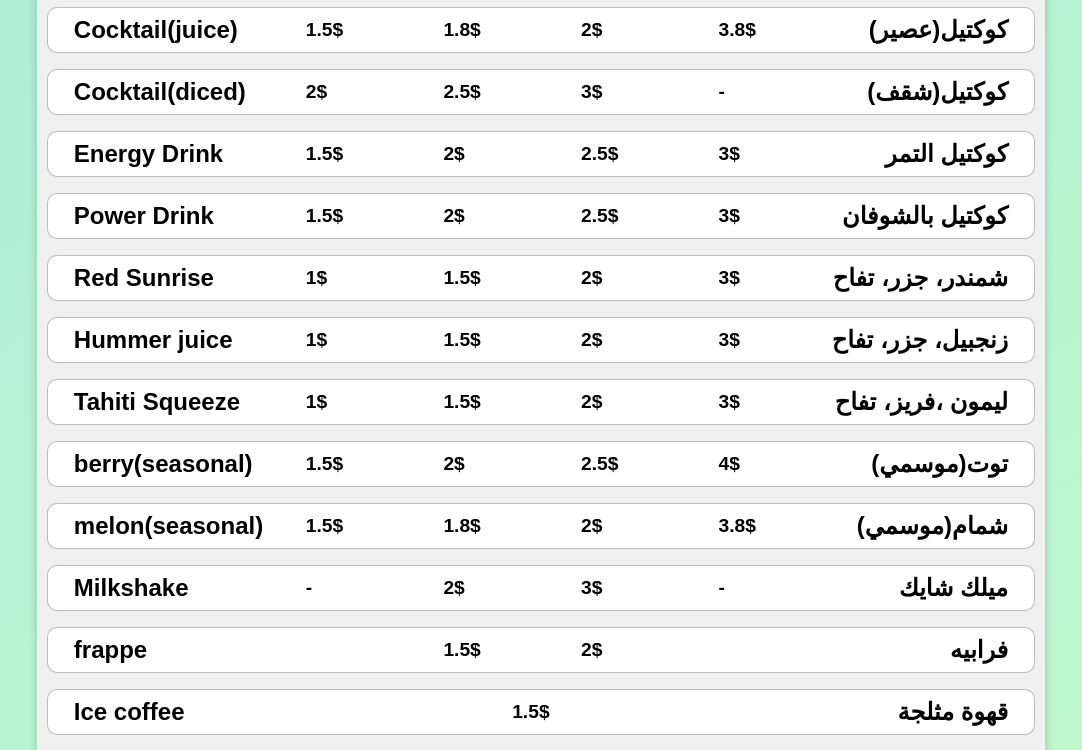
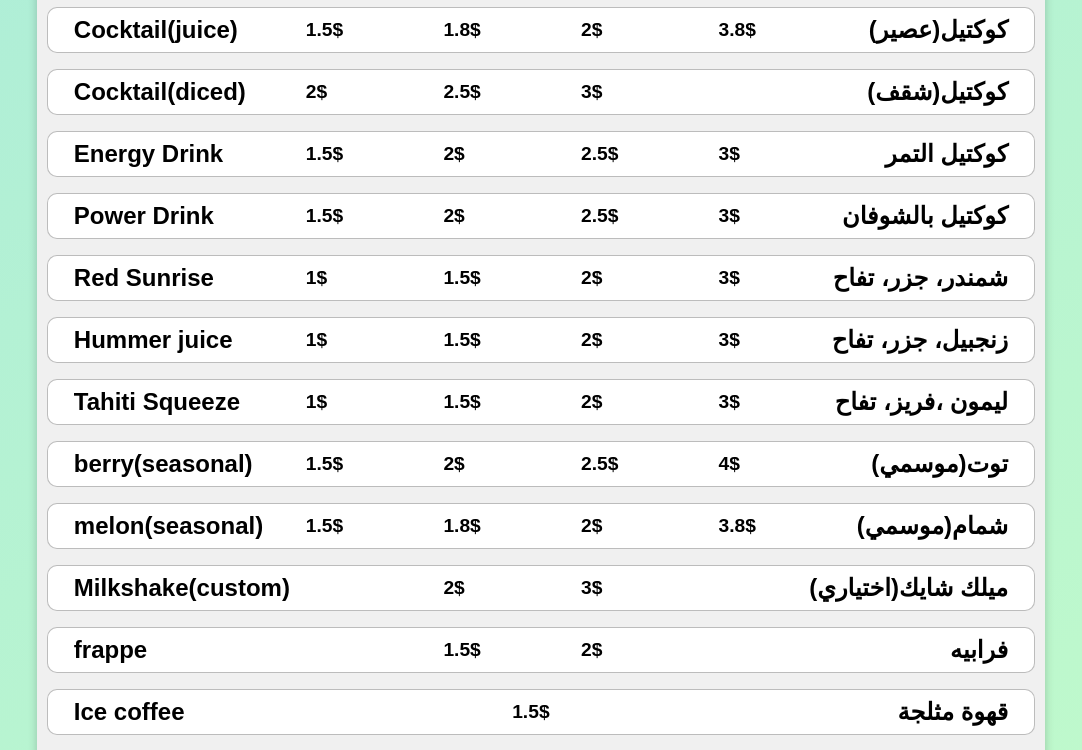
Before and after one commit to substro/Juice-Fuel, a React (Vite) app: page / in a window 1280 px wide. Shown: the part 1276-2026 px from the top of the page, without its empty margins (99-1181 px from the left). Built offline with nearby package versions, Linux system fonts and the light colour scheme; a web font is replaced by a local one.

Commit message:
final touches #15

```diff
--- a/src/Data/Drinks.js
+++ b/src/Data/Drinks.js
@@ -220,7 +220,7 @@ export const cold = [
 			},
 			{
 				name: 'Bottle',
-				price: '-',
+				price: '',
 			},
 		],
 	},
@@ -245,7 +245,7 @@ export const cold = [
 			},
 			{
 				name: 'Bottle',
-				price: '-',
+				price: '',
 			},
 		],
 	},
@@ -295,7 +295,7 @@ export const cold = [
 			},
 			{
 				name: 'Bottle',
-				price: '-',
+				price: '',
 			},
 		],
 	},
@@ -477,13 +477,13 @@ export const cold = [
 	{
 		id: 18,
 		name: {
-			en: 'Milkshake',
-			ar: 'ميلك شايك',
+			en: 'Milkshake(custom)',
+			ar: 'ميلك شايك(اختياري)',
 		},
 		sizes: [
 			{
 				name: 'Small',
-				price: '-',
+				price: '',
 			},
 			{
 				name: 'Medium',
@@ -495,7 +495,7 @@ export const cold = [
 			},
 			{
 				name: 'Bottle',
-				price: '-',
+				price: '',
 			},
 		],
 	},
--- a/src/SCSS/iceCream.scss
+++ b/src/SCSS/iceCream.scss
@@ -4,6 +4,7 @@
 		color: #3670dc;
 		font-size: 0.8rem;
 		padding: 5px;
+		padding-inline: clamp(15px, 50px, 20px);
 	}
 	.sizes {
 		display: flex;
```
